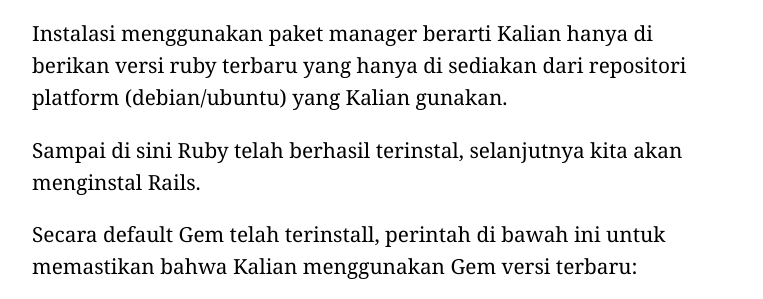
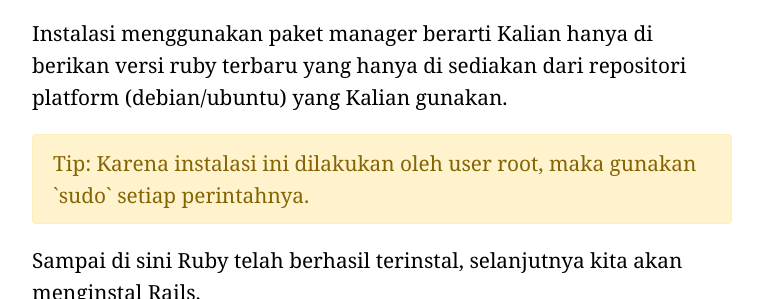
Before and after one commit to rails-id/rails-id.github.io, a Jekyll site: the page built from page/install/apt.html, in a window 1280 px wide and 1400 px high, scrolled down 7777 px, cut to the strip 111-410 px from the top of the window. Shown: the whole strip, without its empty margins (258-1021 px from the left). Built offline with Jekyll 4.4.1, drawn with Linux system fonts in a browser that asks for light colours; nearby versions of some CDN libraries; some web fonts are replaced; comment, search, counter and statistics services are not loaded.

Commit message:
add alert

```diff
--- a/assets/css/rails-indonesia.css
+++ b/assets/css/rails-indonesia.css
@@ -391,3 +391,25 @@
     display: none;
   }
 }
+
+/*
+ * Alert
+ */
+
+.alert {
+  position: relative;
+  padding: .75rem 1.25rem;
+  margin-bottom: 1rem;
+  border: 1px solid transparent;
+  border-radius: .25rem;
+}
+.alert-warning {
+  color: #856404;
+  background-color: #fff3cd;
+  border-color: #ffeeba;
+}
+.alert-danger {
+  color: #721c24;
+  background-color: #f8d7da;
+  border-color: #f5c6cb;
+}
--- a/page/install/apt.html
+++ b/page/install/apt.html
@@ -159,12 +159,17 @@
       <br>
       Untuk dapat melakukan instalasi menggunakan paket manager, lakukan perintah:
     </p>
+
     {% gist ceed7e67ab2ff4cf64b0d2632e10e85c sudo-apt-get-install-ruby-full.sh %}
 
     <p>
       Instalasi menggunakan paket manager berarti Kalian hanya di berikan versi ruby terbaru
       yang hanya di sediakan dari repositori platform (debian/ubuntu) yang Kalian gunakan.
     </p>
+
+    <div class="alert alert-warning">
+      Tip: Karena instalasi ini dilakukan oleh user root, maka gunakan `sudo` setiap perintahnya.
+    </div>
 
     {% include install/gem.html %}
 
```
